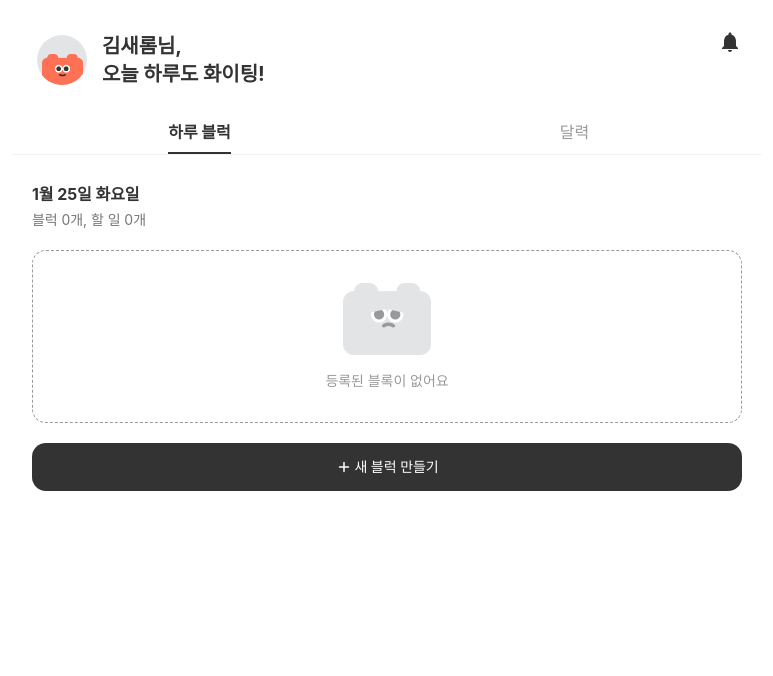
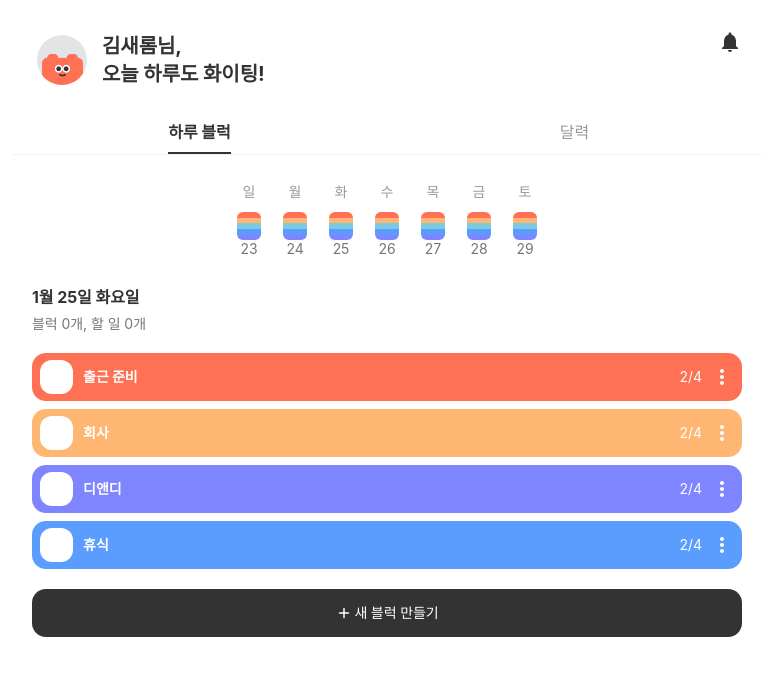
Before and after one commit to dnd-side-project/dnd-8th-7-frontend, a Next.js app: page /home in a window 1280 px wide. Shown: the top 676 px of the page, without its empty margins (253-1026 px from the left). Built offline with nearby package versions, Linux system fonts and the light colour scheme; a web font is replaced by a local one.

Commit message:
feat: DailyBlockPanel에 목데이터를 통해 WeeklyBlocks와 TodoBlock을 렌더링(#8)

```diff
--- a/src/constants/block.ts
+++ b/src/constants/block.ts
@@ -18,7 +18,7 @@ export const BLOCK_COLOR_CONFIG = {
 }
 
 // mock data - 추후 제거 예정
-const BLOCK_DATA: Block = {
+const MOCK_BLOCK: Block = {
   color: 'FF7154',
   icon: '',
   blockTitle: '출근 준비',
@@ -44,20 +44,20 @@ const BLOCK_DATA: Block = {
   ],
 }
 
-export const BLOCK_LIST_DATA: Block[] = [
-  BLOCK_DATA,
+export const MOCK_BLOCK_LIST: Block[] = [
+  MOCK_BLOCK,
   {
-    ...BLOCK_DATA,
+    ...MOCK_BLOCK,
     color: 'FFB673',
     blockTitle: '회사',
   },
   {
-    ...BLOCK_DATA,
+    ...MOCK_BLOCK,
     color: '7E85FF',
     blockTitle: '디앤디',
   },
   {
-    ...BLOCK_DATA,
+    ...MOCK_BLOCK,
     color: '5B9DFF',
     blockTitle: '휴식',
   },
--- a/src/containers/Home/DailyBlockPanel/index.tsx
+++ b/src/containers/Home/DailyBlockPanel/index.tsx
@@ -1,7 +1,9 @@
 import Button from '@/components/Button'
 import Date from '@/components/Date'
 import { AddIcon } from '@/components/Icons'
-import NoData from '@/components/NoData'
+import TodoBlock from '@/components/TodoBlock'
+import { MOCK_BLOCK_LIST } from '@/constants/block'
+import WeeklyBlocks from './WeeklyBlocks'
 
 // TODO : 서버 데이터 연결
 const DATE = '2022-01-25'
@@ -11,9 +13,27 @@ const TOTAL_TASK = 0
 const DailyBlockPanel = () => {
   return (
     <div className="px-5 mt-7">
+      <WeeklyBlocks />
       <Date date={DATE} totalBlock={TOTAL_BLOCK} totalTask={TOTAL_TASK} />
       <div className="my-5">
-        <NoData outlined />
+        {/* Data 없는 경우 처리 <NoData outlined /> */}
+        {MOCK_BLOCK_LIST.map(
+          (
+            { color, icon, blockTitle, sumOfTask, sumOfDoneTask, tasks },
+            idx,
+          ) => (
+            <div key={idx} className="mb-2">
+              <TodoBlock
+                color={color}
+                icon={icon}
+                blockTitle={blockTitle}
+                sumOfTask={sumOfTask}
+                sumOfDoneTask={sumOfDoneTask}
+                tasks={tasks}
+              />
+            </div>
+          ),
+        )}
       </div>
 
       <Button rounded="lg" className="!py-[15px]">
```
